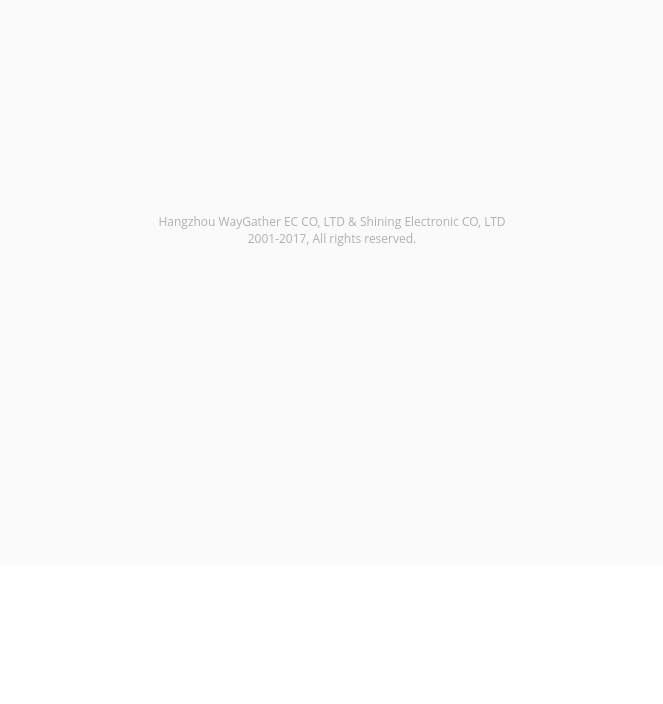
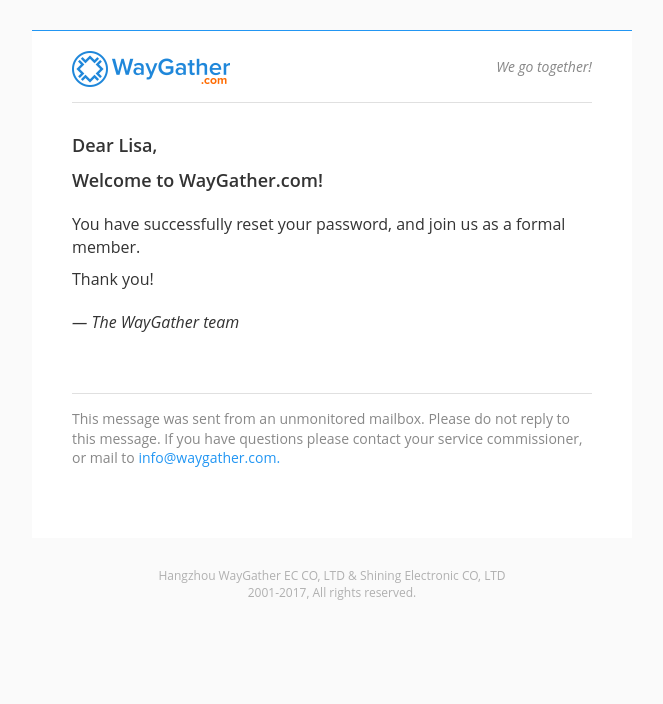
Before and after one commit to leocaoyvr/email-templates, a plain HTML site: page waygather/resetPassword.html in a window 1280 px wide. Shown: the whole page, without its empty margins (308-971 px from the left). Drawn offline with Linux system fonts and the light colour scheme.

Commit message:
add WayGather resetPassword email

```diff
--- a/waygather/resetPassword.html
+++ b/waygather/resetPassword.html
@@ -12,21 +12,113 @@
 
 <body style="margin: 0; padding: 0;">
   <!-- background begin -->
-  <table width="100%" cellpadding="0" cellspacing="0"
+  <table width="100%" cellpadding="0" cellspacing="0" bgcolor="#fafafa"
          style="margin: 0; padding: 0; width: 100%;
                 border-collapse: collapse; border-spacing: 0;
-                background-color: #fafafa;">
+                background-color: #fafafa;
+                text-rendering: optimizeLegibility;
+                -webkit-font-smoothing: antialiased;
+                -moz-osx-font-smoothing: grayscale;">
     <tbody>
-      <tr><td style="padding: 40px 0 80px 0;">&nbsp;</td></tr><!-- left col -->
-      <tr><!-- mid col begin -->
-        <td width="600" style="padding: 40px 0 80px 0;">
+      <tr>
+        <td style="padding: 30px 0 60px 0;">&nbsp;</td><!-- left col -->
+        <td width="600" style="padding: 30px 0 60px 0;"><!-- mid col begin -->
           <!-- email begin -->
-          <table>
+          <table width="100%" cellpadding="0" cellspacing="0" bgcolor="#fff"
+                 style="background-color: #fff;">
             <tbody>
               <tr>
-                <td></td>
-                <td></td>
-                <td></td>
+                <td width="40" style="border-top: 1px solid #2296f3">&nbsp;</td><!-- left padding -->
+                <td width="520" style="border-top: 1px solid #2296f3"><!-- main begin -->
+                  <!-- email head begin -->
+                  <table width="100%" cellpadding="0" cellspacing="0">
+                    <tbody>
+                      <tr>
+                        <td height="36"
+                            style="padding-top: 20px; padding-bottom: 15px;
+                                   border-bottom: 1px solid #e0e0e0;">
+                          <a href="http://waygather.com" title="WayGather Website">
+                            <img src="img/logo-waygather-316x72.png"
+                                 width="158" height="36" border="0"
+                                 alt="WayGather logo">
+                          </a>
+                        </td>
+                        <td align="right"
+                            style="font-family: 'Open Sans', Helvetica, Arial, sans-serif;
+                                   font-size: 14px; line-height: 1.4;
+                                   font-style: italic;
+                                   color: #888;
+                                   border-bottom: 1px solid #e0e0e0;">
+                          We go together!
+                        </td>
+                      </tr>
+                    </tbody>
+                  </table>
+                  <!-- email head end -->
+
+                  <!-- email body begin -->
+                  <table width="100%" cellpadding="0" cellspacing="0">
+                    <tbody>
+                      <tr><!-- name begin -->
+                        <td style="padding-top: 30px;
+                                   font-family: 'Open Sans', Helvetica, Arial, sans-serif;
+                                   font-size: 18px; line-height: 1.4;
+                                   font-weight: 600;
+                                   color: #333;">
+                          Dear Lisa,
+                        </td>
+                      </tr><!-- name end -->
+                      <tr><!-- title begin -->
+                        <td style="padding-top: 10px;
+                                   padding-bottom: 20px;
+                                   font-family: 'Open Sans', Helvetica, Arial, sans-serif;
+                                   font-size: 18px; line-height: 1.4;
+                                   font-weight: 600;
+                                   color: #333;">
+                          Welcome to WayGather.com!
+                        </td>
+                      </tr><!-- title end -->
+                      <tr><!-- content begin -->
+                        <td style="padding-bottom: 10px;
+                                   font-family: 'Open Sans', Helvetica, Arial, sans-serif;
+                                   font-size: 16px; line-height: 1.4;
+                                   color: #333;">
+                          You have successfully reset your password, and join us as a formal member.
+                        </td>
+                      </tr><!-- content end -->
+
+                      <tr><!-- thanks begin -->
+                        <td style="font-family: 'Open Sans', Helvetica, Arial, sans-serif;
+                                   font-size: 16px; line-height: 1.4;
+                                   color: #333;">
+                          Thank you!
+                        </td>
+                      </tr><!-- thanks end -->
+                      <tr><!-- signature begin -->
+                        <td style="padding-top: 20px;
+                                   padding-bottom: 60px;
+                                   font-family: 'Open Sans', Helvetica, Arial, sans-serif;
+                                   font-size: 16px; line-height: 1.4;
+                                   font-style: italic;
+                                   color: #333;">
+                          &mdash; The WayGather team
+                        </td>
+                      </tr><!-- signature end -->
+                      <tr><!-- notes begin -->
+                        <td style="padding-top: 15px;
+                                   padding-bottom: 70px;
+                                   border-top: 1px solid #e0e0e0;
+                                   font-family: 'Open Sans', Helvetica, Arial, sans-serif;
+                                   font-size: 14px; line-height: 1.4;
+                                   color: #888;">
+                          This message was sent from an unmonitored mailbox. Please do not reply to this message. If you have questions please contact your service commissioner, or mail to <a style="color: #2296f3;">info@waygather.com.</a>
+                        </td>
+                      </tr><!-- notes end -->
+                    </tbody>
+                  </table>
+                  <!-- email body end -->
+                </td><!-- main end -->
+                <td width="40" style="border-top: 1px solid #2296f3">&nbsp;</td><!-- right padding -->
               </tr>
             </tbody>
           </table>
@@ -35,22 +127,24 @@
           <!-- footer begin -->
           <table width="100%" cellpadding="0" cellspacing="0">
             <tr>
-              <td>&nbsp;</td>
-              <td style="font-family: 'Open Sans', Helvetica, Arial, sans-serif;
+              <td width="40">&nbsp;</td>
+              <td width="520"
+                  style="font-family: 'Open Sans', Helvetica, Arial, sans-serif;
                          font-size: 12px; line-height: 1.4;
                          color: #b0b0b0;
                          text-align: center;
-                         padding-top: 30px; padding-bottom: 100px;">
+                         padding-top: 30px; padding-bottom: 100px;
+                         -webkit-text-size-adjust: 100%">
                 Hangzhou WayGather EC CO, LTD &amp; Shining Electronic CO, LTD<br/>
                 2001-2017, All rights reserved.
               </td>
-              <td>&nbsp;</td>
+              <td width="40">&nbsp;</td>
             </tr>
           </table>
           <!-- footer end -->
-        </td>
-      </tr><!-- mid col end-->
-      <tr><td style="padding: 40px 0 80px 0;">&nbsp;</td></tr><!-- right col -->
+        </td><!-- mid col end -->
+        <td style="padding: 30px 0 60px 0;">&nbsp;</td><!-- right col -->
+      </tr>
     </tbody>
   </table>
   <!-- background end -->
```
